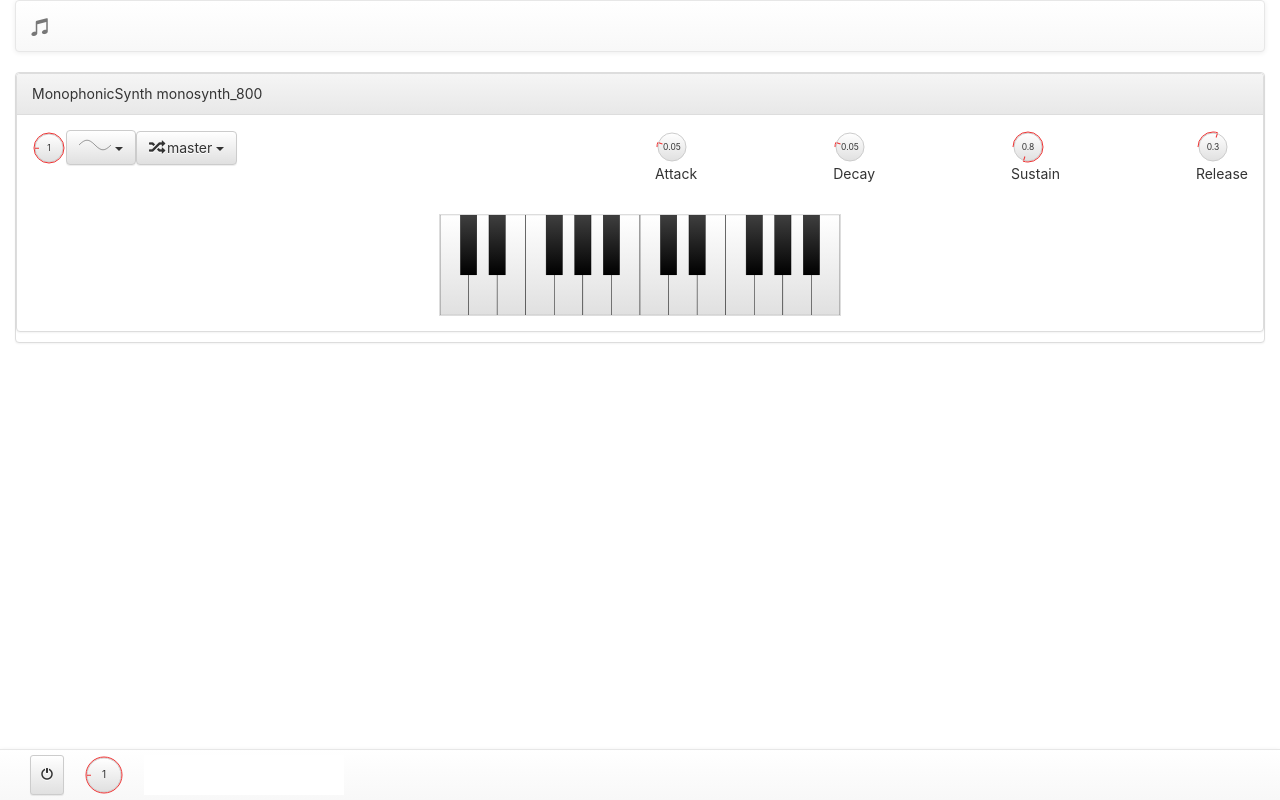
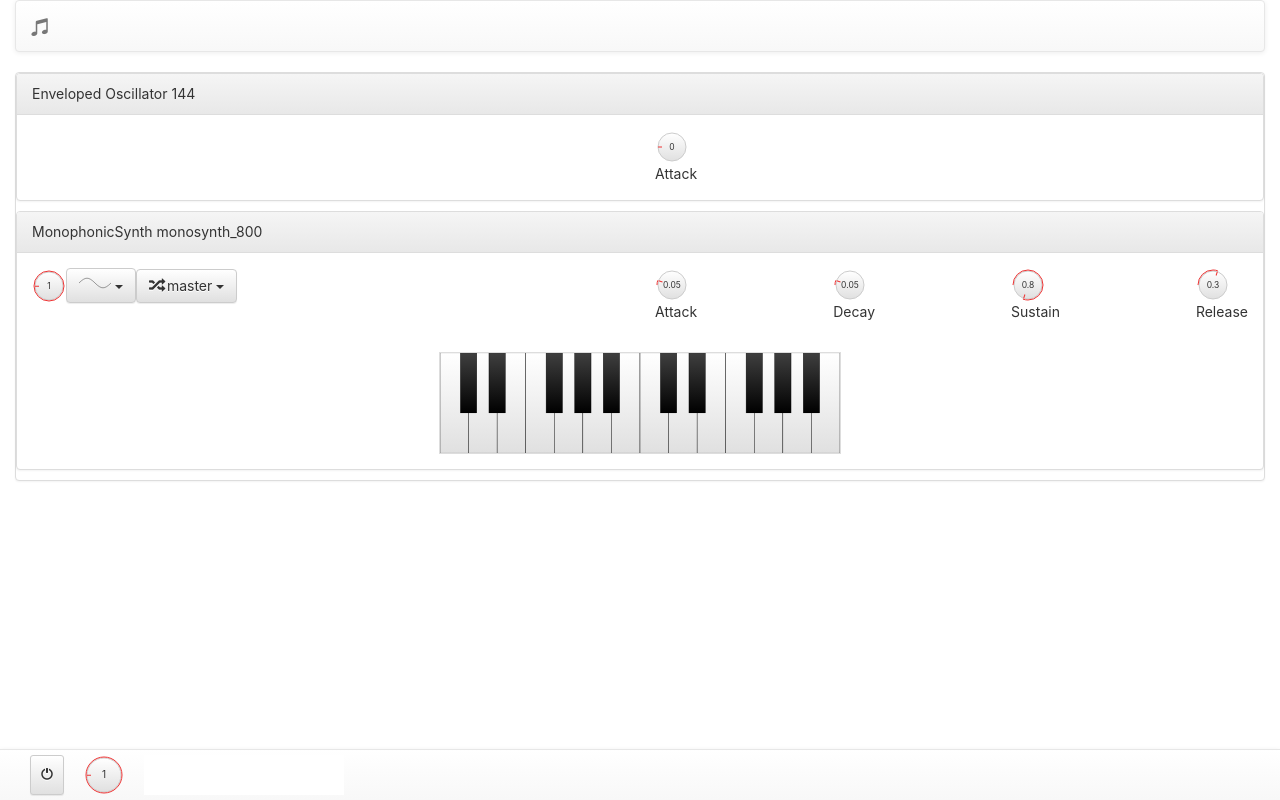
Before and after one commit to alexiusp/audioapi-playground, a React (Create React App) app: page / in a window 1280 px wide. Built offline with nearby package versions, Linux system fonts and the light colour scheme.

Commit message:
UI refactoring in progress

```diff
--- a/src/models/base.ts
+++ b/src/models/base.ts
@@ -62,8 +62,13 @@ export interface IOscillator extends IBase {
 // union type of all existing modules
 export type Module = IEnvelope | IOscillator;
 
+export interface IInstrument extends IBase {
+  name: InstrumentEnum,
+}
+
 // instrument - container for modules
-export interface IEnvelopedOscillator extends IBase {
+export interface IEnvelopedOscillator extends IInstrument {
+  name: InstrumentEnum.EnvelopedOscillator;
   envelope: IEnvelope;
   oscillator: IOscillator;
 }
@@ -71,7 +76,7 @@ export interface IEnvelopedOscillator extends IBase {
 export type Instrument = IEnvelopedOscillator;
 
 export enum InstrumentEnum {
-  EnvelopedOscillator,
+  EnvelopedOscillator = 'Enveloped Oscillator',
 }
 
 // exports its properties to save in state
--- a/src/models/instruments/envelopedOscillator.ts
+++ b/src/models/instruments/envelopedOscillator.ts
@@ -1,9 +1,11 @@
-import { LegacyInstrumentEnum, ID, IEnvelope, Time, Level, BaseAudioDevice, IModule, IEnvelopedOscillator, IStateful } from '../base';
+import { LegacyInstrumentEnum, ID, IEnvelope, Time, Level, BaseAudioDevice, IModule, IEnvelopedOscillator, IStateful, InstrumentEnum } from '../base';
 import SimpleOscillator from './simpleOscillator';
 import { Envelope } from '../modules/envelope';
 import { Oscillator } from '../modules/oscillator';
 
 export default class EnvelopedOscillator extends BaseAudioDevice implements IModule, IEnvelopedOscillator, IStateful<IEnvelopedOscillator> {
+
+  name = InstrumentEnum.EnvelopedOscillator;
 
   private _envelope : Envelope;
   public get envelope() : Envelope {
@@ -42,6 +44,7 @@ export default class EnvelopedOscillator extends BaseAudioDevice implements IMod
   public normalize() {
     return {
       id: this.id,
+      name: this.name,
       envelope: this.envelope.normalize(),
       oscillator: this.oscillator.normalize(),
     }
--- a/src/models/instrumentsRack.ts
+++ b/src/models/instrumentsRack.ts
@@ -34,6 +34,11 @@ export class InstrumentsRack {
     }
   }
 
+  public getInstrument(id: ID) {
+    // console.log('getInstrument', id, this.instruments.has(id));
+    return this.instruments.get(id);
+  }
+
   // legacy methods
   public addInstrument(instrument: ILegacyInstrument) {
     this.legacyInstruments.set(instrument.id, instrument);
@@ -43,10 +48,6 @@ export class InstrumentsRack {
     }
   }
 
-  public getInstrument(id: ID) {
-    // console.log('getInstrument', id, this.instruments.has(id));
-    return this.legacyInstruments.get(id);
-  }
 
   public getOutput(id: ID) {
     // console.log('getOutput', id, this.outputs.has(id));
--- a/src/rack/instruments/envelopedOscillator.tsx
+++ b/src/rack/instruments/envelopedOscillator.tsx
@@ -5,7 +5,7 @@ import { Dispatch } from 'redux';
 
 import { throttledCallback, parseLevel } from '../../utils/utils';
 import Rack from '../../models/instrumentsRack';
-import { ID, IOutput, IInput, Level, Time, IEnvelope, ILegacyEnvelopedOscillator } from '../../models/base';
+import { ID, IOutput, IInput, Level, Time, IEnvelope, ILegacyEnvelopedOscillator, IEnvelopedOscillator } from '../../models/base';
 import { Callback, DataCallback, OscillatorType } from '../../models/types';
 import { getInstrument, getOutputs } from '../../store/instruments/selectors';
 import IState from '../../store/state';
@@ -26,87 +26,62 @@ import {
 import RoundKnob from '../../controls/roundKnob';
 import OutputSelector from '../../controls/outputSelector';
 import WaveSelector from '../../controls/waveSelector';
+import Envelope from '../modules/Envelope';
 
 export interface OwnProps {
   id: ID;
 }
 
 export interface Props extends OwnProps {
-  instrument: IOutput;
   envelope: IEnvelope;
-  outputs: IInput[];
+  name: string;
+  oscillator: ID;
+//  instrument: IOutput;
+//  outputs: IInput[];
   onPlay: Callback;
   onStop: Callback;
   onSelectOutput: DataCallback;
   onChangeVolume: DataCallback<Level>;
   onSetOscType: DataCallback<any>;
   onChangeFrequency: DataCallback<number>;
-  onAttackChange: DataCallback<Time>;
   onDecayChange: DataCallback<Time>;
   onSustainChange: DataCallback<Level>;
   onReleaseChange: DataCallback<Time>;
 }
 
-export function EnvelopedOscillatorUI(props: Props) {
-  const osc = props.instrument as ILegacyEnvelopedOscillator;
+export function EnvelopedOscillator(props: Props) {
+  // const osc = props.instrument as ILegacyEnvelopedOscillator;
   const envelope = props.envelope;
-  const outputs = [Rack.master, ...props.outputs];
+  // const outputs = [Rack.master, ...props.outputs];
   return (
     <Panel className="instrument enveloped-oscillator">
-      <Panel.Heading>EnvelopedOscillator {osc.id}</Panel.Heading>
+      <Panel.Heading>{props.name} {props.id}</Panel.Heading>
       <Panel.Body>
         <Row>
           <Col xs={6}>
+          {
+            /*
             <FormControl
               type="number"
               value={osc.frequency}
               onChange={(e) => props.onChangeFrequency(parseFloat((e.target as HTMLInputElement).value))} />
+            */
+          }
           </Col>
-          <Col xs={6} className="adsr-controls">
-            <div>
-              <RoundKnob
-                radius={17}
-                min={0}
-                max={1}
-                step={0.01}
-                value={envelope.attack}
-                onUpdate={throttledCallback(props.onAttackChange)} />
-              <div>Attack</div>
-            </div>
-            <div>
-              <RoundKnob
-                radius={17}
-                min={0}
-                max={1}
-                step={0.01}
-                value={envelope.decay}
-                onUpdate={throttledCallback(props.onDecayChange)} />
-              <div>Decay</div>
-            </div>
-            <div>
-              <RoundKnob
-                radius={17}
-                min={0}
-                max={1}
-                step={0.01}
-                value={envelope.sustain}
-                onUpdate={throttledCallback(props.onSustainChange)} />
-              <div>Sustain</div>
-            </div>
-            <div>
-              <RoundKnob
-                radius={17}
-                min={0}
-                max={1}
-                step={0.01}
-                value={envelope.release}
-                onUpdate={throttledCallback(props.onReleaseChange)} />
-              <div>Release</div>
-            </div>
+          <Col xs={6}>
+            <Envelope
+              id={props.id}
+              attack={envelope.attack}
+              decay={envelope.decay}
+              sustain={envelope.sustain}
+              release={envelope.release}
+              />
           </Col>
         </Row>
         <Row>
           <Col xs={6}>
+          {
+            /*
             <RoundKnob
               radius={17}
               min={0}
@@ -121,6 +96,8 @@ export function EnvelopedOscillatorUI(props: Props) {
               options={outputs}
               onSelect={props.onSelectOutput} />
             <Button onMouseDown={props.onPlay} onMouseUp={props.onStop}><Glyphicon glyph="play" /></Button>
+            */
+          }
           </Col>
           <Col xs={6}>
           </Col>
@@ -131,13 +108,15 @@ export function EnvelopedOscillatorUI(props: Props) {
 }
 
 export const mapStateToProps = (state: IState, ownProps: OwnProps) => {
-  const instrument = getInstrument(state, ownProps.id) as ILegacyEnvelopedOscillator;
-  const envelope = instrument.envelope;
+  const instrument = getInstrument(state, ownProps.id) as IEnvelopedOscillator;
+  const { envelope, name, oscillator } = instrument;
   const outputs = getOutputs(state);
   return {
-    instrument,
+    name,
     envelope,
-    outputs,
+    oscillator: oscillator.id,
+//    instrument,
+//    outputs,
   }
 }
 
@@ -150,11 +129,10 @@ export const mapDispatchToProps = (dispatch: Dispatch, ownProps: OwnProps) => {
     onChangeVolume: (volume: Level) => dispatch(changeVolumeInstrumentAction(id, parseLevel(volume))),
     onSetOscType: (type: OscillatorType) => dispatch(setOscillatorTypeInstrumentAction(id, type)),
     onChangeFrequency: (freq: number) => dispatch(setOscillatorFrequencyInstrumentAction(id, freq)),
-    onAttackChange: (attack: Time) => dispatch(setAttackEnvelopeInstrumentAction(id, parseLevel(attack))),
     onDecayChange: (decay: Time) => dispatch(setDecayEnvelopeInstrumentAction(id, parseLevel(decay))),
     onSustainChange: (sustain: Level) => dispatch(setSustainEnvelopeInstrumentAction(id, parseLevel(sustain))),
     onReleaseChange: (release: Time) => dispatch(setReleaseEnvelopeInstrumentAction(id, parseLevel(release))),
   }
 }
 
-export default connect(mapStateToProps, mapDispatchToProps)(EnvelopedOscillatorUI);
+export default connect(mapStateToProps, mapDispatchToProps)(EnvelopedOscillator);
--- /dev/null
+++ b/src/rack/modules/Envelope.tsx
@@ -0,0 +1,82 @@
+import * as React from 'react';
+import { connect } from 'react-redux';
+import { Dispatch } from 'redux';
+
+import { ID, IEnvelopedOscillator, Time, Level } from '../../models/base';
+import { getInstrument } from '../../store/instruments/selectors';
+import IState from '../../store/state';
+import RoundKnob from '../../controls/roundKnob';
+import { throttledCallback, parseLevel } from '../../utils/utils';
+import { setAttackEnvelopeInstrumentAction } from '../../store/instruments/actions/envelope';
+import { DataCallback } from '../../models/types';
+
+export interface OwnProps {
+  id: ID;
+  attack: Time;
+  decay: Time;
+  sustain: Level;
+  release: Time;
+}
+
+export interface Props extends OwnProps {
+  onAttackChange: DataCallback<Time>;
+}
+
+export function Envelope(props: Props) {
+  return (
+    <div className="adsr-controls">
+      <div>
+        <RoundKnob
+          radius={17}
+          min={0}
+          max={1}
+          step={0.01}
+          value={props.attack}
+          onUpdate={throttledCallback(props.onAttackChange)} />
+        <div>Attack</div>
+      </div>
+    </div>
+  );
+}
+
+/*
+            <div>
+              <RoundKnob
+                radius={17}
+                min={0}
+                max={1}
+                step={0.01}
+                value={envelope.decay}
+                onUpdate={throttledCallback(props.onDecayChange)} />
+              <div>Decay</div>
+            </div>
+            <div>
+              <RoundKnob
+                radius={17}
+                min={0}
+                max={1}
+                step={0.01}
+                value={envelope.sustain}
+                onUpdate={throttledCallback(props.onSustainChange)} />
+              <div>Sustain</div>
+            </div>
+            <div>
+              <RoundKnob
+                radius={17}
+                min={0}
+                max={1}
+                step={0.01}
+                value={envelope.release}
+                onUpdate={throttledCallback(props.onReleaseChange)} />
+              <div>Release</div>
+            </div>
+*/
+
+export const mapDispatchToProps = (dispatch: Dispatch, ownProps: OwnProps) => {
+  const id = ownProps.id;
+  return {
+    onAttackChange: (attack: Time) => dispatch(setAttackEnvelopeInstrumentAction(id, parseLevel(attack))),
+  }
+}
+
+export default connect(null, mapDispatchToProps)(Envelope);
--- a/src/rack/rack.tsx
+++ b/src/rack/rack.tsx
@@ -4,11 +4,11 @@ import { connect } from 'react-redux';
 
 import './rack.css';
 
-import { LegacyInstrumentEnum, IBaseInstrument, Instrument, IBase } from '../models/base';
+import { LegacyInstrumentEnum, IBaseInstrument, Instrument, IBase, IInstrument, InstrumentEnum } from '../models/base';
 import IState from '../store/state';
 import { getInstrumentsList } from '../store/instruments/selectors';
 import SimpleOscillatorUI from './instruments/simpleOscillator';
-import EnvelopedOscillatorUI from './instruments/envelopedOscillator';
+import EnvelopedOscillator from './instruments/envelopedOscillator';
 import MonophonicSynthUI from './instruments/monophonicSynth';
 
 export interface Props {
@@ -17,16 +17,17 @@ export interface Props {
 
 export class RackUI extends React.Component<Props> {
 
-  renderInstrument(instrument: IBase) {
+  renderInstrument(instrument: IBaseInstrument | IInstrument) {
+    const { id, name} = (instrument as IInstrument);
+    switch (name) {
+      case InstrumentEnum.EnvelopedOscillator:
+        return (<EnvelopedOscillator id={id} key={id} />);
+    }
     if ((instrument as IBaseInstrument).instrument !== undefined) {
       switch ((instrument as IBaseInstrument).instrument) {
         case LegacyInstrumentEnum.SimpleOscillator:
           return (
             <SimpleOscillatorUI id={instrument.id} key={instrument.id} />
-          );
-        case LegacyInstrumentEnum.EnvelopedOscillator:
-          return (
-            <EnvelopedOscillatorUI id={instrument.id} key={instrument.id} />
           );
         case LegacyInstrumentEnum.MonophonicSynth:
           return (
```
